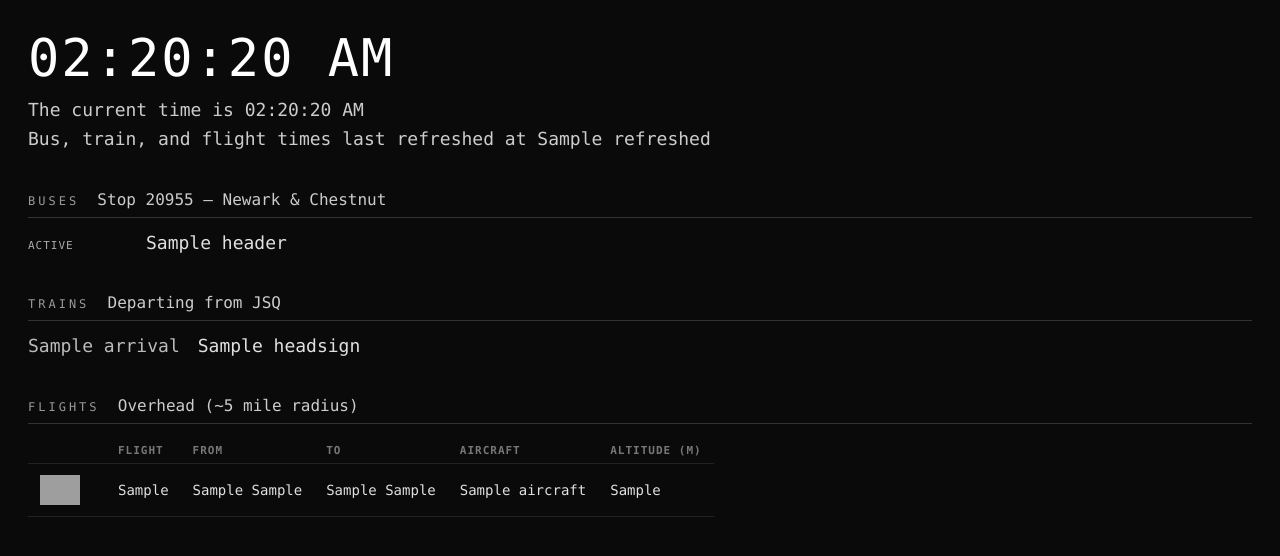
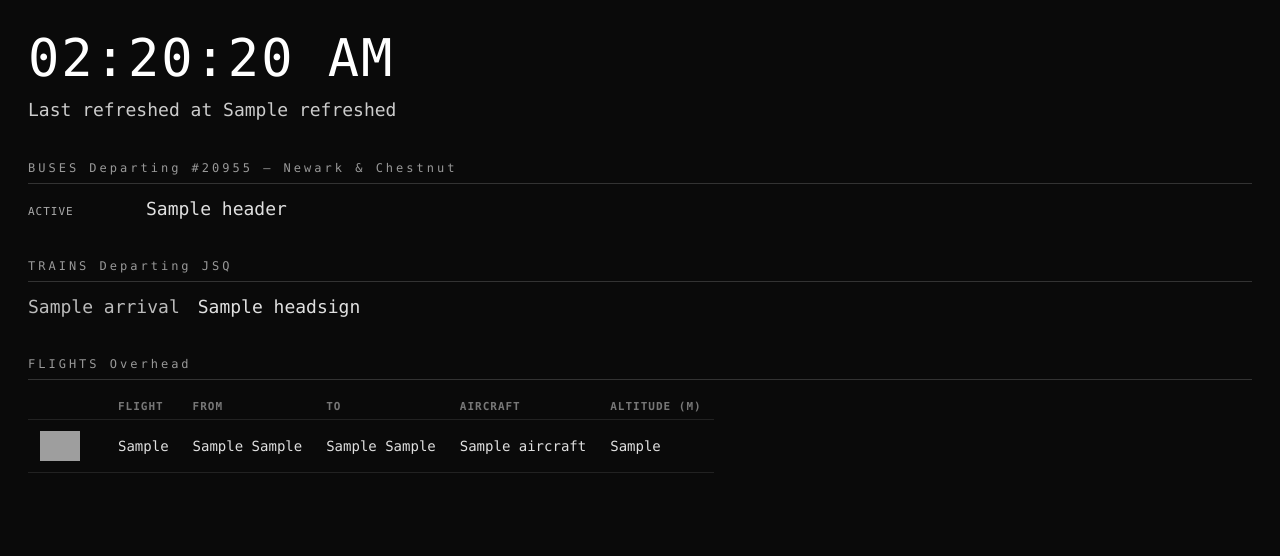
Before and after one commit to EscVelocityDigital/TransportationApp, a Flask app: template board/templates/board.html in a window 1280 px wide. Shown: the top 556 px of the page. Run offline with Flask 3, Linux system fonts and the light colour scheme; the template is opened without the code that fills it: most values are stand-ins (such as "Sample title", 1, 10 or a date in 2020); grey boxes are pictures that could not be loaded.

Commit message:
Simplify meta section, update bus/train/flight headings

```diff
--- a/board/templates/board.html
+++ b/board/templates/board.html
@@ -10,8 +10,7 @@
 
   <div class="clock" id="clock">{{ now }}</div>
   <div class="meta">
-    <p>The current time is <span id="current-time">{{ now }}</span></p>
-    <p>Bus, train, and flight times last refreshed at {{ refreshed }}</p>
+    <p>Last refreshed at {{ refreshed }}</p>
   </div>
 
   <script>
@@ -31,7 +30,7 @@
   </script>
 
   <section>
-    <h2>BUSES <span class="subtitle">Stop 20955 &mdash; Newark &amp; Chestnut</span></h2>
+    <h2>BUSES Departing #20955 &mdash; Newark &amp; Chestnut</h2>
     {% if buses %}
     <div class="departures">
       {% for b in buses %}
@@ -47,7 +46,7 @@
   </section>
 
   <section>
-    <h2>TRAINS <span class="subtitle">Departing from JSQ</span></h2>
+    <h2>TRAINS Departing JSQ</h2>
     {% if trains %}
     <div class="departures">
       {% for t in trains %}
@@ -64,7 +63,7 @@
 
   {% if flights %}
   <section>
-    <h2>FLIGHTS <span class="subtitle">Overhead (~5 mile radius)</span></h2>
+    <h2>FLIGHTS Overhead</h2>
     <table class="flights">
       <thead>
         <tr>
```
